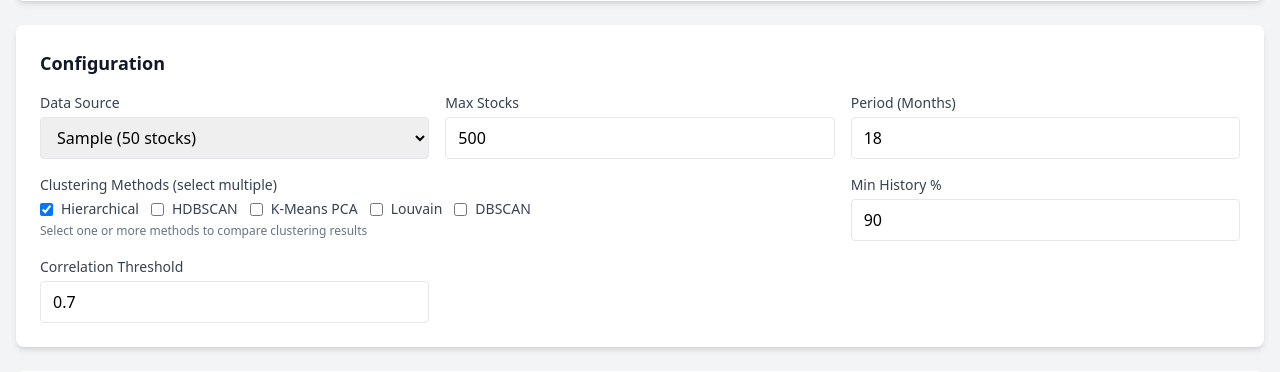
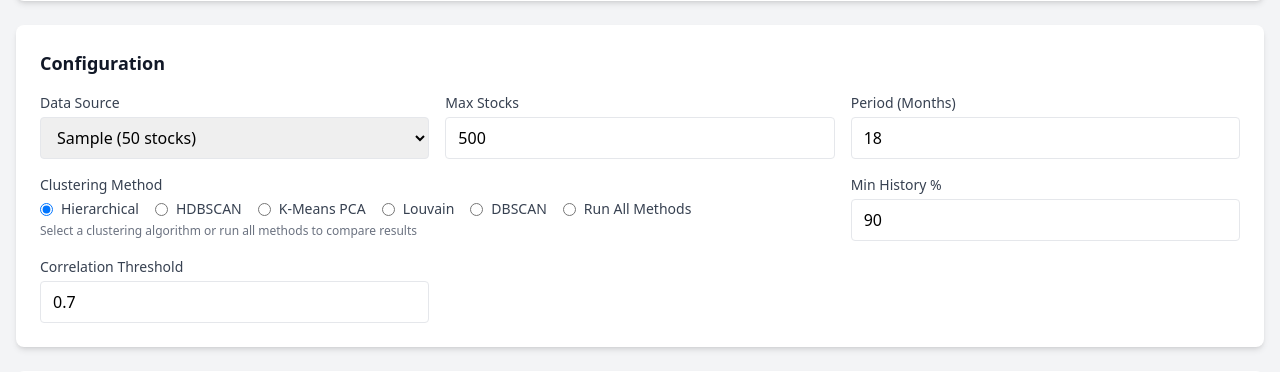
Before and after one commit to noufal85/price_correlation, a Flask app: page /steps in a window 1280 px wide. Shown: the part 231-603 px from the top of the page. Run offline with Flask 3, Linux system fonts and the light colour scheme; data that the repository does not hold is empty; some libraries are stand-ins or nearby versions.

Commit message:
Convert clustering selection to radio buttons with Run All option
- Change clustering methods from checkboxes to radio buttons (single selection)
- Add "Run All Methods" option to run all 5 clustering algorithms
- Update getConfig() to handle radio button selection
- Cleaner UI with better spacing

Co-Authored-By: Claude Opus 4.5 <noreply@anthropic.com>

```diff
--- a/src/price_correlation/templates/steps.html
+++ b/src/price_correlation/templates/steps.html
@@ -65,30 +65,34 @@
                 <input type="number" id="config-period" value="18" class="w-full border rounded px-3 py-2">
             </div>
             <div class="md:col-span-2">
-                <label class="block text-sm font-medium text-gray-700 mb-1">Clustering Methods (select multiple)</label>
-                <div class="flex flex-wrap gap-3 mt-1">
+                <label class="block text-sm font-medium text-gray-700 mb-1">Clustering Method</label>
+                <div class="flex flex-wrap gap-4 mt-1">
                     <label class="inline-flex items-center">
-                        <input type="checkbox" id="method-hierarchical" value="hierarchical" checked class="clustering-method rounded border-gray-300 text-blue-600 focus:ring-blue-500">
+                        <input type="radio" name="clustering-method" id="method-hierarchical" value="hierarchical" checked class="clustering-method border-gray-300 text-blue-600 focus:ring-blue-500">
                         <span class="ml-2 text-sm text-gray-700">Hierarchical</span>
                     </label>
                     <label class="inline-flex items-center">
-                        <input type="checkbox" id="method-hdbscan" value="hdbscan" class="clustering-method rounded border-gray-300 text-blue-600 focus:ring-blue-500">
+                        <input type="radio" name="clustering-method" id="method-hdbscan" value="hdbscan" class="clustering-method border-gray-300 text-blue-600 focus:ring-blue-500">
                         <span class="ml-2 text-sm text-gray-700">HDBSCAN</span>
                     </label>
                     <label class="inline-flex items-center">
-                        <input type="checkbox" id="method-kmeans-pca" value="kmeans_pca" class="clustering-method rounded border-gray-300 text-blue-600 focus:ring-blue-500">
+                        <input type="radio" name="clustering-method" id="method-kmeans-pca" value="kmeans_pca" class="clustering-method border-gray-300 text-blue-600 focus:ring-blue-500">
                         <span class="ml-2 text-sm text-gray-700">K-Means PCA</span>
                     </label>
                     <label class="inline-flex items-center">
-                        <input type="checkbox" id="method-louvain" value="louvain" class="clustering-method rounded border-gray-300 text-blue-600 focus:ring-blue-500">
+                        <input type="radio" name="clustering-method" id="method-louvain" value="louvain" class="clustering-method border-gray-300 text-blue-600 focus:ring-blue-500">
                         <span class="ml-2 text-sm text-gray-700">Louvain</span>
                     </label>
                     <label class="inline-flex items-center">
-                        <input type="checkbox" id="method-dbscan" value="dbscan" class="clustering-method rounded border-gray-300 text-blue-600 focus:ring-blue-500">
+                        <input type="radio" name="clustering-method" id="method-dbscan" value="dbscan" class="clustering-method border-gray-300 text-blue-600 focus:ring-blue-500">
                         <span class="ml-2 text-sm text-gray-700">DBSCAN</span>
                     </label>
+                    <label class="inline-flex items-center">
+                        <input type="radio" name="clustering-method" id="method-all" value="all" class="clustering-method border-gray-300 text-blue-600 focus:ring-blue-500">
+                        <span class="ml-2 text-sm text-gray-700 font-medium">Run All Methods</span>
+                    </label>
                 </div>
-                <p class="text-xs text-gray-500 mt-1">Select one or more methods to compare clustering results</p>
+                <p class="text-xs text-gray-500 mt-1">Select a clustering algorithm or run all methods to compare results</p>
             </div>
             <div>
                 <label class="block text-sm font-medium text-gray-700 mb-1">Min History %</label>
@@ -188,14 +192,16 @@
     function getConfig() {
         const dataSource = document.getElementById('config-source').value;
 
-        // Collect selected clustering methods
-        const selectedMethods = [];
-        document.querySelectorAll('.clustering-method:checked').forEach(cb => {
-            selectedMethods.push(cb.value);
-        });
-        // Default to hierarchical if nothing selected
-        if (selectedMethods.length === 0) {
-            selectedMethods.push('hierarchical');
+        // Get selected clustering method (radio button)
+        const selectedRadio = document.querySelector('input[name="clustering-method"]:checked');
+        const selectedValue = selectedRadio ? selectedRadio.value : 'hierarchical';
+
+        // If "all" is selected, include all methods
+        let selectedMethods;
+        if (selectedValue === 'all') {
+            selectedMethods = ['hierarchical', 'hdbscan', 'kmeans_pca', 'louvain', 'dbscan'];
+        } else {
+            selectedMethods = [selectedValue];
         }
 
         const config = {
@@ -203,7 +209,7 @@
             max_stocks: parseInt(document.getElementById('config-max-stocks').value) || 0,
             period_months: parseInt(document.getElementById('config-period').value) || 18,
             clustering_method: selectedMethods[0],  // Legacy: first selected method
-            clustering_methods: selectedMethods,     // New: all selected methods
+            clustering_methods: selectedMethods,     // All methods to run
             min_history_pct: (parseInt(document.getElementById('config-min-history').value) || 90) / 100,
             correlation_threshold: parseFloat(document.getElementById('config-corr-threshold').value) || 0.7,
             filters: {},
```
